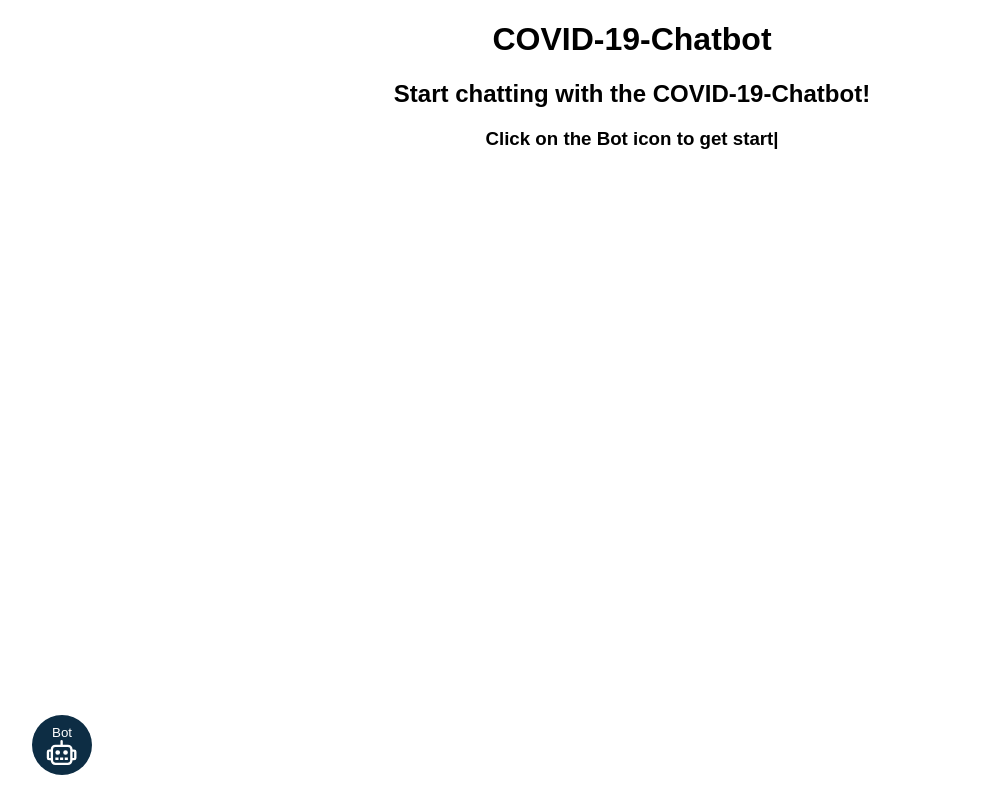
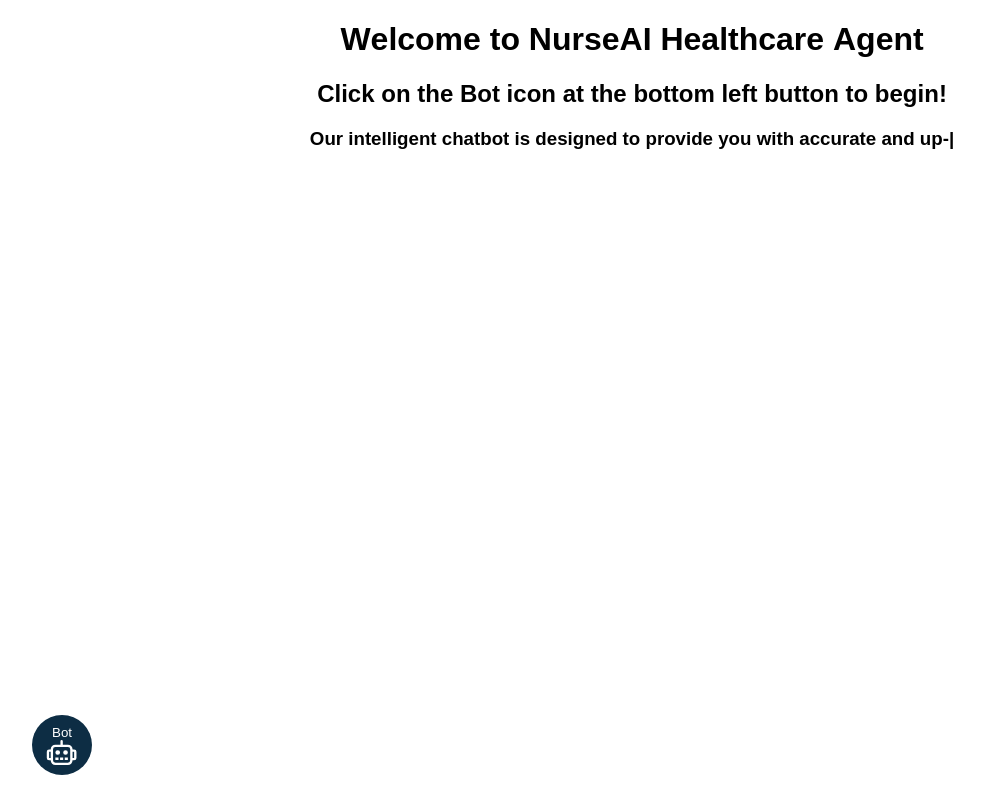
Before and after one commit to hxt200010/healthcare-chatbot, a React (Create React App) app: page / in a window 1280 px wide. Shown: the whole page, without its empty margins (8-992 px from the left). Built offline with nearby package versions, Linux system fonts and the light colour scheme; what react-chatbot-kit would draw is missing.

Commit message:
update writeups

```diff
--- a/src/App.js
+++ b/src/App.js
@@ -20,8 +20,8 @@ export default function App() {
         <meta name="description" content="COVID 19 assistance chatbot." />
       </MetaTags>
       <Fade bottom cascade>
-        <h1>COVID-19-Chatbot</h1>
-        <h2>Start chatting with the COVID-19-Chatbot!</h2>
+        <h1>Welcome to NurseAI Healthcare Agent</h1>
+        <h2>Click on the Bot icon at the bottom left button to begin!</h2>
       </Fade>
       <TypedReact />
       {showBot && (
--- a/src/CoBotAvatar.js
+++ b/src/CoBotAvatar.js
@@ -1,6 +1,6 @@
 import React from "react";
 
-import BotAvatar from "./icons/bot.svg";
+import BotAvatar from "./icons/chatbot-icon.svg";
 
 const CoBotAvatar = () => {
   return (
--- a/src/TypedReact.js
+++ b/src/TypedReact.js
@@ -12,12 +12,15 @@ const TypedReact = () => {
       const options = {
         showCursor: true,
         strings: [
-          "Click on the Bot icon to get started",
-          "Type in tell a joke and see what happens..."
+          "Our intelligent chatbot is designed to provide you with accurate and up-to-date information on a wide range of health topics, from common symptoms and treatments to tips for staying healthy and active.",
+          "Whether you're looking for personalized advice or just need someone to talk to, NurseAI is here to help.",
+          "Simply type in your question or concern and let our chatbot guide you to the information you need.",
+          "Thank you for choosing NurseAI as your trusted healthcare companion."
         ],
         typeSpeed: 50,
-        backSpeed: 50,
-        backDelay: 2000
+        backSpeed: 0,
+        backDelay: 4000,
+        loop: true
       };
 
       // elRef refers to the <span> rendered below
--- a/src/chatbotConfig.js
+++ b/src/chatbotConfig.js
@@ -14,7 +14,7 @@ const config = {
   },
   initialMessages: [
     createChatBotMessage(
-      `Hi, I'm here to provide you with latest COVID 19 data to keep you safe!`
+      `Hi there! I'm NurseAI, and I'm here to provide you with trusted health information and advice. Did you know that regular exercise can lower your risk of heart disease, stroke, and type 2 diabetes? Or that eating a balanced diet rich in fruits, vegetables, and whole grains can help you maintain a healthy weight and reduce your risk of chronic diseases? Whether you have questions about your diet, exercise routine, or general health and wellness, I'm here to help. So don't hesitate to ask me anything!`
     )
   ],
   state: {},
```
